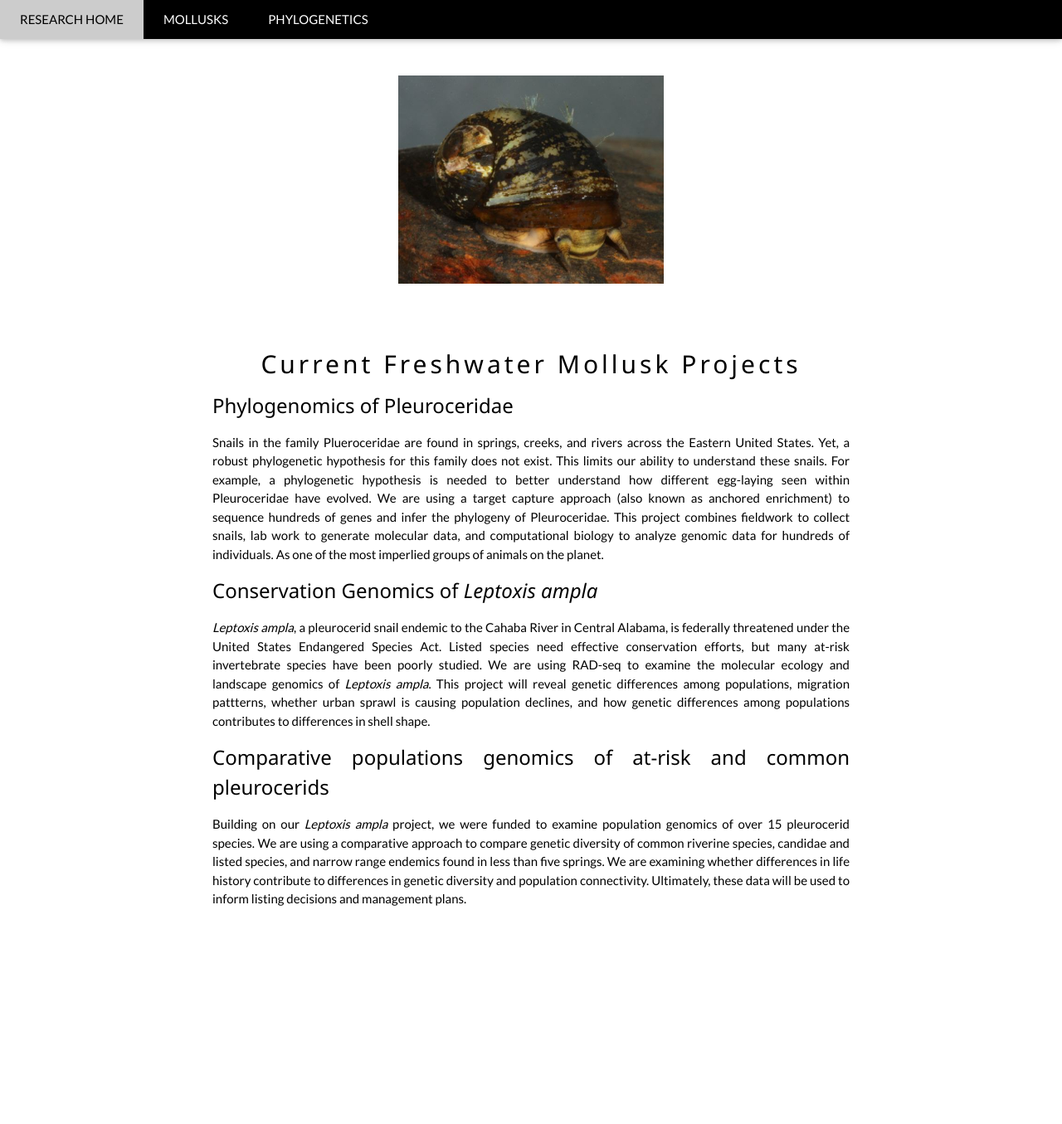
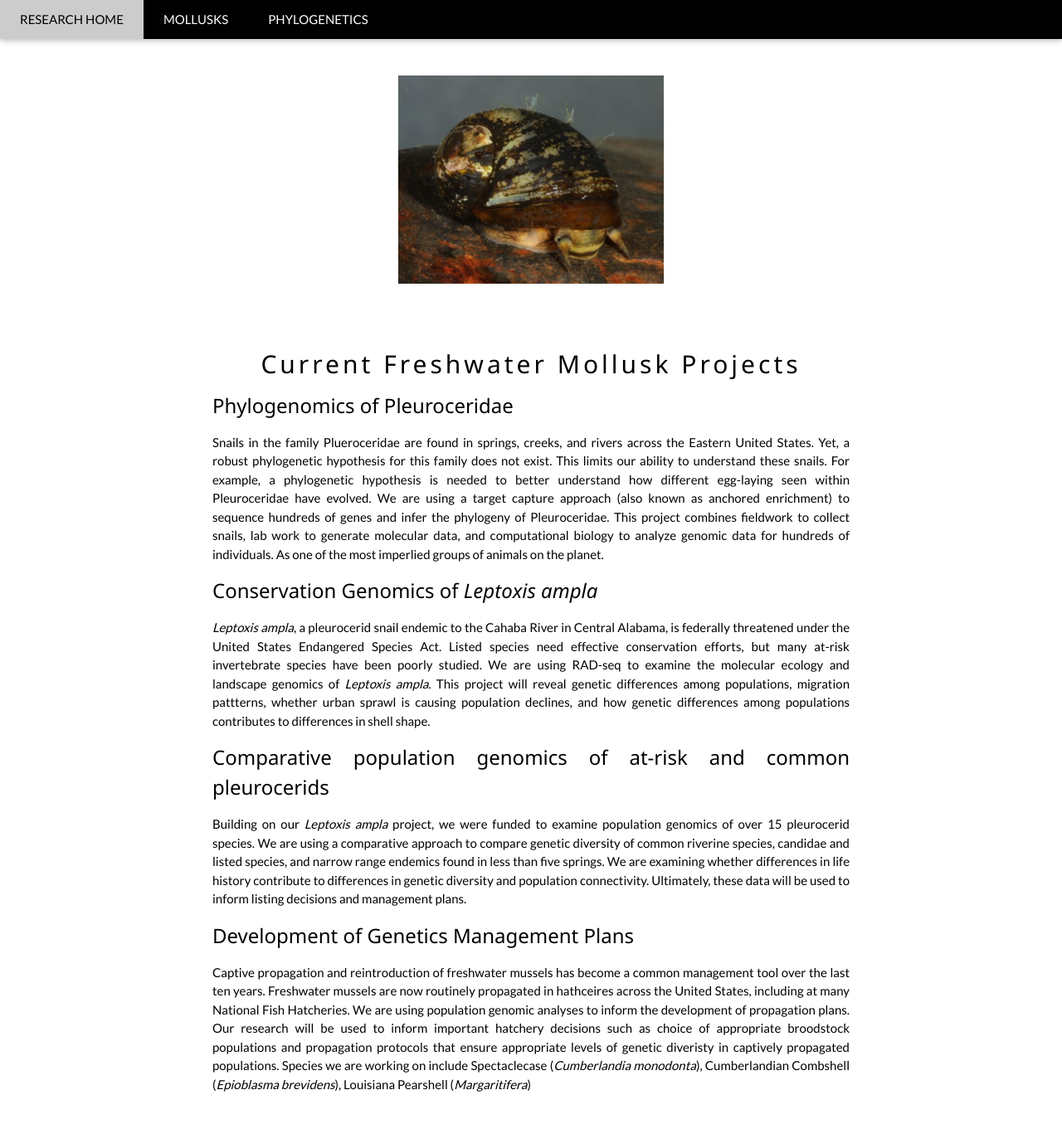
Before and after one commit to NathanWhelan/nathanwhelan.github.io, a Jekyll site: the page projects/mollusks.html, which Jekyll copies as it is, in a window 1280 px wide and 1397 px high. Shown: the top 1355 px of the window at 83% size. Built offline with Jekyll 4.4.1, drawn with Linux system fonts in a browser that asks for light colours.

Commit message:
Completion of Project Descriptions

```diff
--- a/projects/mollusks.html
+++ b/projects/mollusks.html
@@ -40,14 +40,14 @@ body {font-family: "Lato", sans-serif}
 <!-- The Projecs Section -->
   <div class="w3-container w3-content w3-center w3-padding-64" style="max-width:800px" id="band">
     <h2 class="w3-wide">Current Freshwater Mollusk Projects</h2>
-   <!-- <p class="w3-opacity"><i>We love mollusks!</i></p> -->
     <h3 class="w3-justify">Phylogenomics of Pleuroceridae</h3>
     <p class="w3-justify">Snails in the family Plueroceridae are found in springs, creeks, and rivers across the Eastern United States. Yet, a robust phylogenetic hypothesis for this family does not exist. This limits our ability to understand these snails. For example, a phylogenetic hypothesis is needed to better understand how different egg-laying seen within Pleuroceridae have evolved. We are using a target capture approach (also known as anchored enrichment) to sequence hundreds of genes and infer the phylogeny of Pleuroceridae. This project combines fieldwork to collect snails, lab work to generate molecular data, and computational biology to analyze genomic data for hundreds of individuals. As one of the most imperlied groups of animals on the planet.</br></p>
     <h3 class="w3-justify">Conservation Genomics of <i>Leptoxis ampla</i></h3>
     <p class="w3-justify"><i>Leptoxis ampla</i>, a pleurocerid snail endemic to the Cahaba River in Central Alabama, is federally threatened under the United States Endangered Species Act. Listed species need effective conservation efforts, but many at-risk invertebrate species have been poorly studied. We are using RAD-seq to examine the molecular ecology and landscape genomics of <i>Leptoxis ampla</i>. This project will reveal genetic differences among populations, migration pattterns, whether urban sprawl is causing population declines, and how genetic differences among populations contributes to differences in shell shape.</br></p>
-    <h3 class="w3-justify">Comparative populations genomics of at-risk and common pleurocerids</h3>
+    <h3 class="w3-justify">Comparative population genomics of at-risk and common pleurocerids</h3>
     <p class="w3-justify"> Building on our <i>Leptoxis ampla</i> project, we were funded to examine population genomics of over 15 pleurocerid species. We are using a comparative approach to compare genetic diversity of common riverine species, candidae and listed species, and narrow range endemics found in less than five springs. We are examining whether differences in life history contribute to differences in genetic diversity and population connectivity. Ultimately, these data will be used to inform listing decisions and management plans.</br></p>
-
+    <h3 class="w3-justify">Development of Genetics Management Plans</h3>
+    <p class="w3-justify">Captive propagation and reintroduction of freshwater mussels has become a common management tool over the last ten years. Freshwater mussels are now routinely propagated in hathceires across the United States, including at many National Fish Hatcheries. We are using population genomic analyses to inform the development of propagation plans. Our research will be used to inform important hatchery decisions such as choice of appropriate broodstock populations and propagation protocols that ensure appropriate levels of genetic diveristy in captively propagated populations. Species we are working on include Spectaclecase (<i>Cumberlandia monodonta</i>), Cumberlandian Combshell (<i>Epioblasma brevidens</i>), Louisiana Pearshell (<i>Margaritifera</i>)</br></p>
     <!--   <div class="w3-row w3-padding-32">
       <div class="w3-third">
         <p>Name</p>
```
